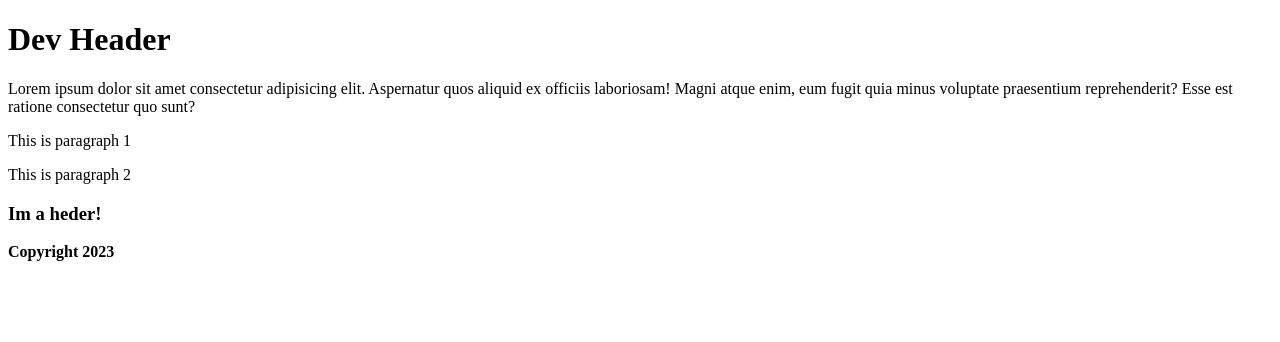
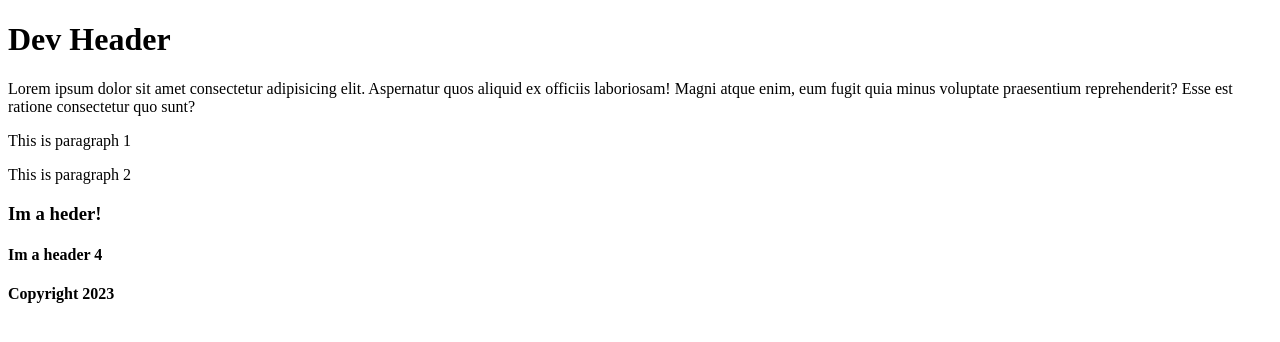
Before and after one commit to 4GeeksAcademy/mrdoomus-ig-feed-with-bs, a plain HTML site: page index.html in a window 1280 px wide. Drawn offline with Linux system fonts and the light colour scheme.

Commit message:
adding h4

```diff
--- a/index.html
+++ b/index.html
@@ -19,6 +19,8 @@
     <p>This is paragraph 2</p>
 
     <h3>Im a heder!</h3>
+
+    <h4>Im a header 4</h4>
     <footer>
       <strong>Copyright 2023</strong>
     </footer>
```
